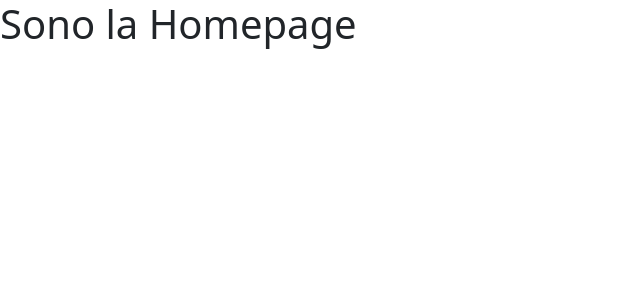
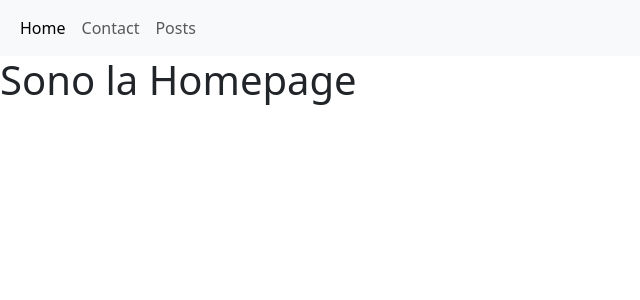
Before and after one commit to petraalpigiano/react-router, a React (Vite) app: page / in a window 1280 px wide. Shown: the top 300 px of the page, without its empty margins (0-640 px from the left). Built offline with nearby package versions, Linux system fonts and the light colour scheme.

Commit message:
add navbar

```diff
--- /dev/null
+++ b/src/components/Navbar.jsx
@@ -0,0 +1,30 @@
+import { NavLink } from "react-router-dom";
+export default function Navbar() {
+  return (
+    <>
+      <nav className="navbar navbar-expand-lg bg-body-tertiary">
+        <div className="container-fluid">
+          <div className="collapse navbar-collapse" id="navbarNav">
+            <ul className="navbar-nav">
+              <li className="nav-item">
+                <NavLink className="nav-link active" aria-current="page" to="/">
+                  Home
+                </NavLink>
+              </li>
+              <li className="nav-item">
+                <NavLink className="nav-link" to="/contact">
+                  Contact
+                </NavLink>
+              </li>
+              <li className="nav-item">
+                <NavLink className="nav-link" to="/posts">
+                  Posts
+                </NavLink>
+              </li>
+            </ul>
+          </div>
+        </div>
+      </nav>
+    </>
+  );
+}
--- a/src/pages/ContactPage.jsx
+++ b/src/pages/ContactPage.jsx
@@ -1,6 +1,8 @@
+import Navbar from "../components/Navbar";
 export default function ContactPage() {
   return (
     <>
+      <Navbar />
       <h1>Sono la Contact</h1>
     </>
   );
--- a/src/pages/HomePage.jsx
+++ b/src/pages/HomePage.jsx
@@ -1,6 +1,8 @@
+import Navbar from "../components/Navbar";
 export default function HomePage() {
   return (
     <>
+      <Navbar />
       <h1>Sono la Homepage</h1>
     </>
   );
--- a/src/pages/PostsPage.jsx
+++ b/src/pages/PostsPage.jsx
@@ -1,6 +1,8 @@
+import Navbar from "../components/Navbar";
 export default function PostsPage() {
   return (
     <>
+      <Navbar />
       <h1>Sono la Post</h1>
     </>
   );
```
